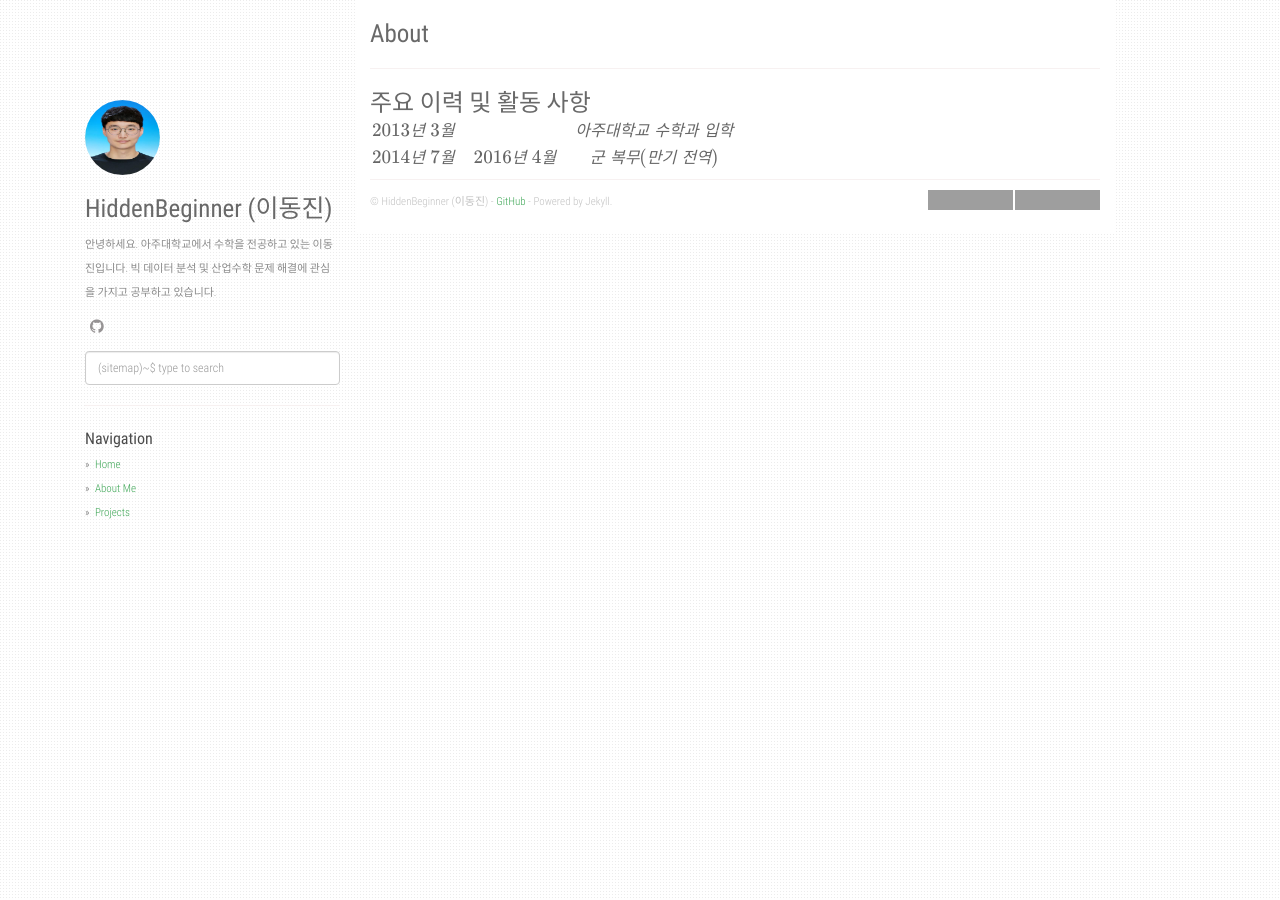
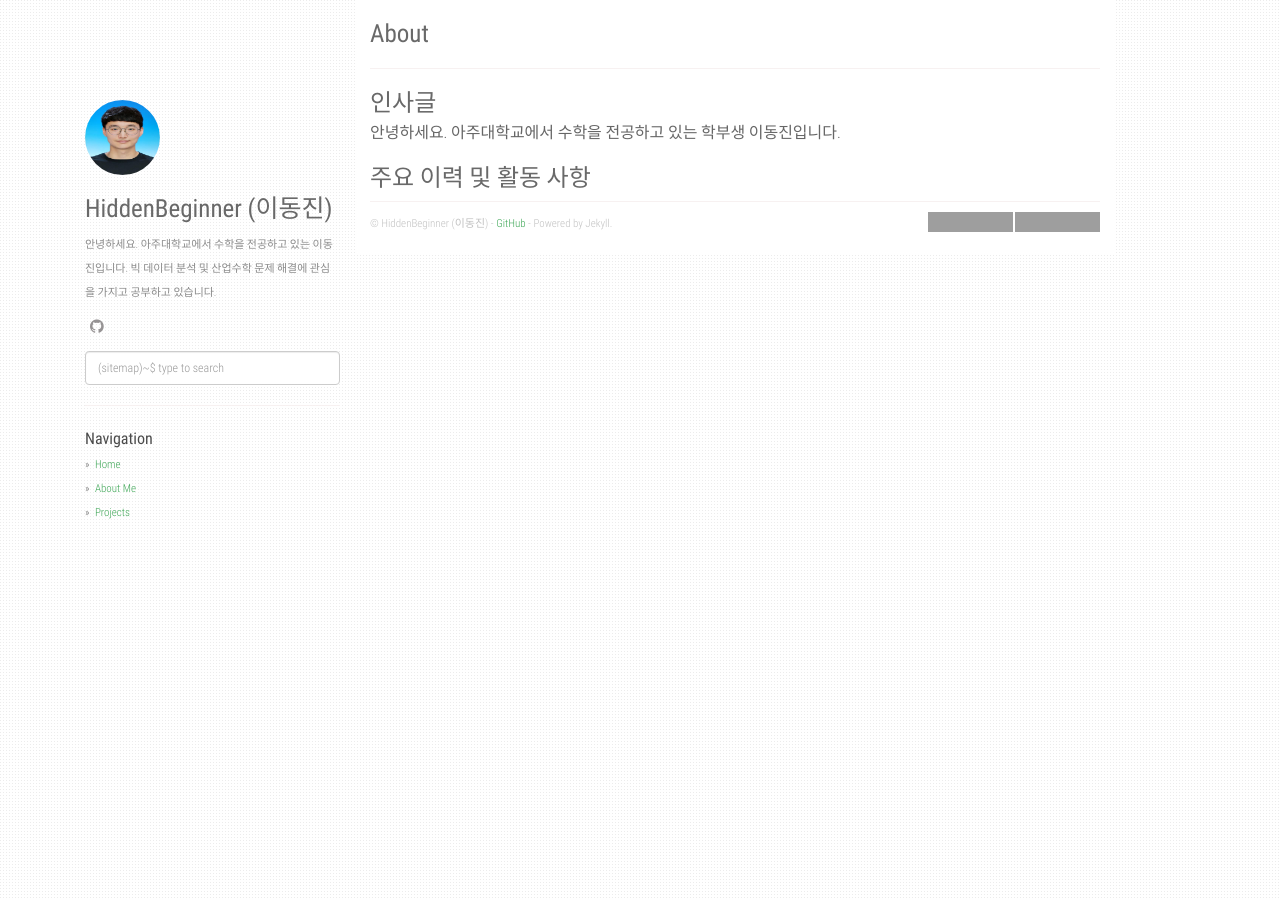
Before and after one commit to agusmakmun/agusmakmun.github.io, a Jekyll site: the page built from about.md, in a window 1280 px wide. Built offline with Jekyll 4.4.1, drawn with Linux system fonts in a browser that asks for light colours; formulas are drawn with MathJax 3; grey boxes are pictures that could not be loaded.

Commit message:
Update about.md

```diff
--- a/about.md
+++ b/about.md
@@ -3,11 +3,6 @@ layout: page
 title: About
 permalink: /about/
 ---
-
+### 인사글
+안녕하세요. 아주대학교에서 수학을 전공하고 있는 학부생 이동진입니다. <br/>
 ### 주요 이력 및 활동 사항
-$$
-\begin{matrix}
-  2013년\;3월 & & 아주대학교\;수학과\;입학 \\
-  2014년\;7월 &2016년\;4월 & 군\;복무(만기\;전역) \\
-\end{matrix}
-$$
```
